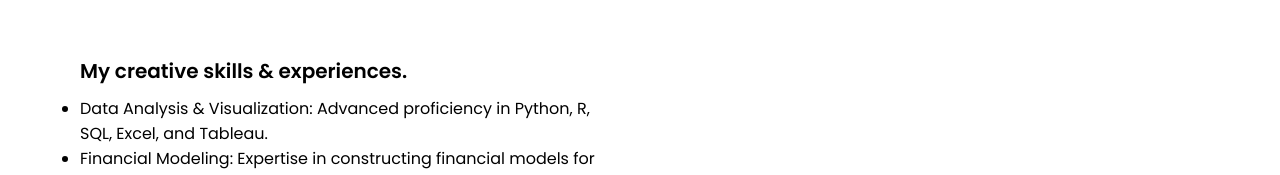
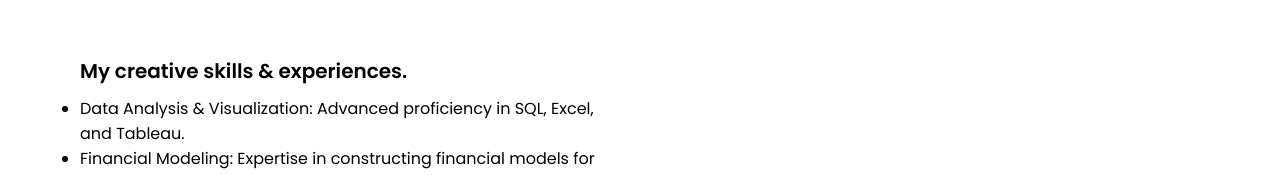
Before and after one commit to Mammoman/Moyins-Portfolio-, a plain HTML site: page index.html in a window 1280 px wide. Shown: the part 3267-3442 px from the top of the page. Drawn offline with nearby package versions, Linux system fonts and the light colour scheme.

Commit message:
Update index.html

```diff
--- a/index.html
+++ b/index.html
@@ -159,7 +159,7 @@
         <div class="column left">
           <div class="text">My creative skills & experiences.</div>
           <p><ul>
-      <li>Data Analysis & Visualization: Advanced proficiency in Python, R, SQL, Excel, and Tableau.</li>
+      <li>Data Analysis & Visualization: Advanced proficiency in SQL, Excel, and Tableau.</li>
       <li> Financial Modeling: Expertise in constructing financial models for forecasting, valuation, and risk assessment.</li>
       <li>Market Research: Strong ability to conduct thorough market research and analyze economic trends.</li>
 	    <li>Communication: Excellent ability to present data insights clearly and effectively to stakeholders.</li>
```
